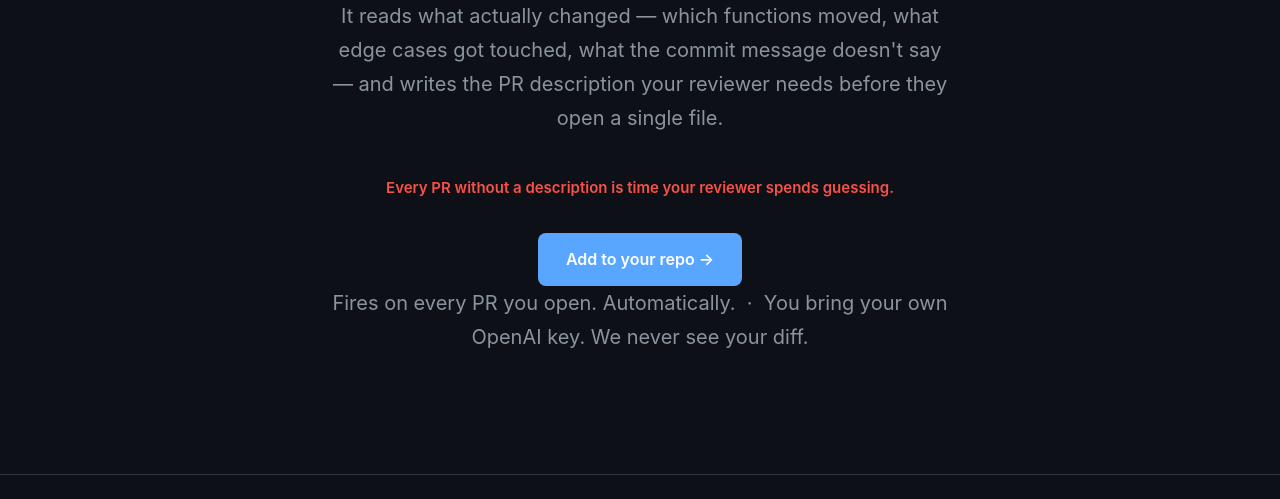
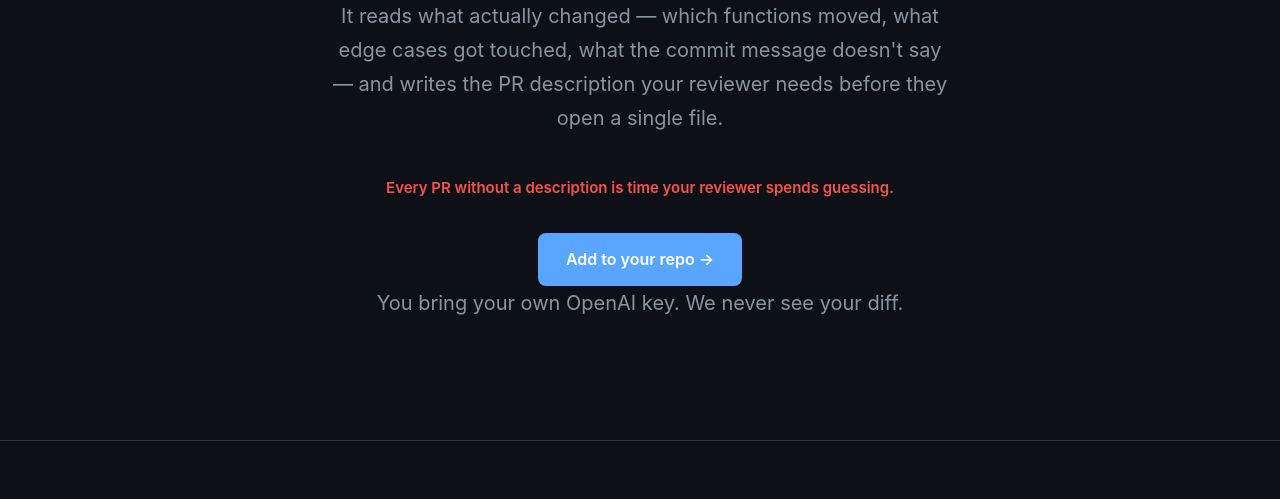
Before and after one commit to patchwork-eng/autopr, a website: page docs/index.html in a window 1280 px wide. Shown: the part 301-800 px from the top of the page. Drawn offline with Linux system fonts and the light colour scheme.

Commit message:
fix: clean up trust line — remove jammed frequency text

```diff
--- a/docs/index.html
+++ b/docs/index.html
@@ -591,7 +591,7 @@
     <p>It reads what actually changed — which functions moved, what edge cases got touched, what the commit message doesn't say — and writes the PR description your reviewer needs before they open a single file.</p>
     <p style="font-size:15px;color:#f85149;font-weight:600;margin-bottom:32px;">Every PR without a description is time your reviewer spends guessing.</p>
     <a href="#install" class="btn">Add to your repo →</a>
-    <p class="trust-line">Fires on every PR you open. Automatically. &nbsp;·&nbsp; You bring your own OpenAI key. We never see your diff.</p>
+    <p class="trust-line">You bring your own OpenAI key. We never see your diff.</p>
   </div>
 </section>
 
```
